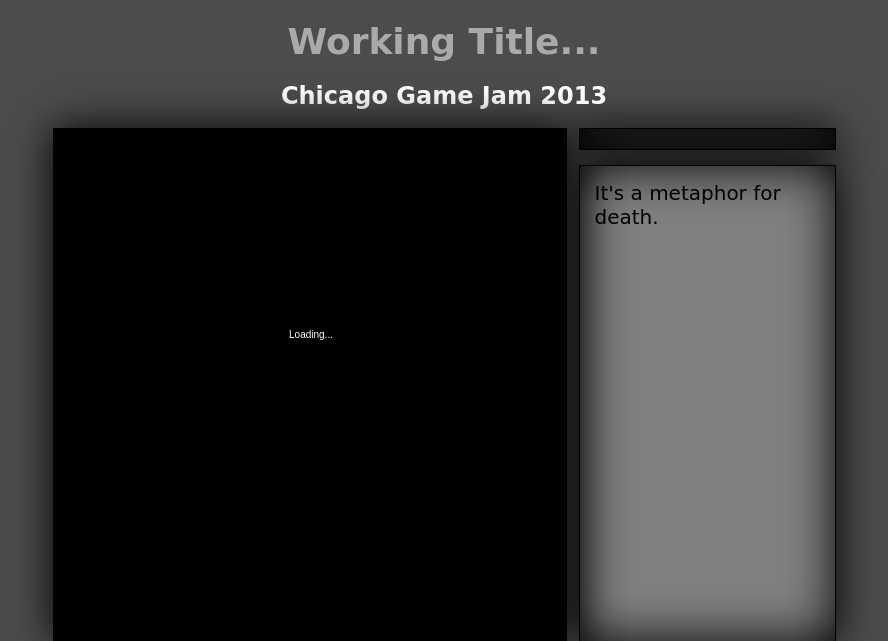
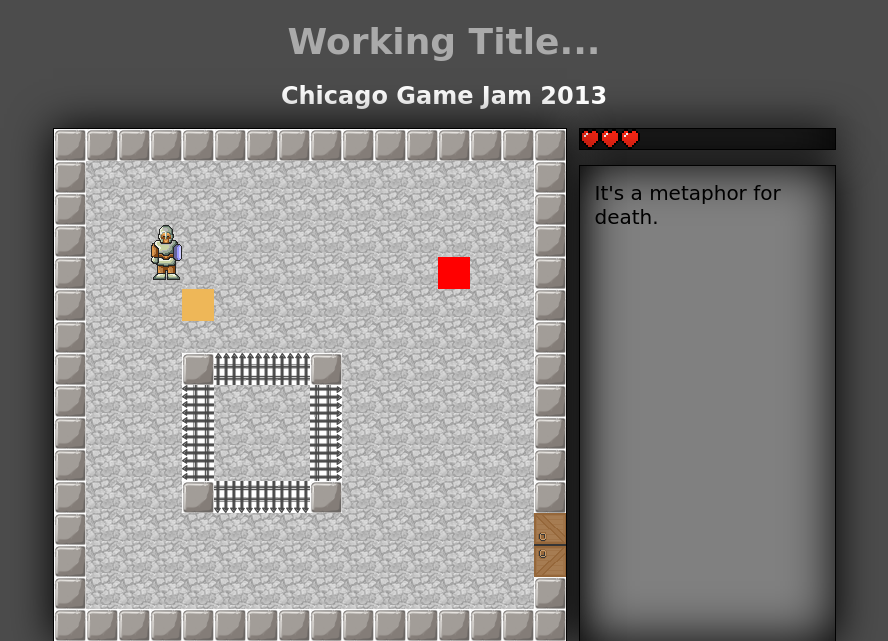
Before and after one commit to ceruleanlabs/Chicago-Game-Jam-2013, a CodeIgniter app: template application/views/index.php in a window 1280 px wide. Shown: the top 641 px of the page, without its empty margins (196-1084 px from the left). Run offline with CodeIgniter, Linux system fonts and the light colour scheme; the template is opened without the code that fills it, so the values that code supplies are empty; some libraries are stand-ins or nearby versions; some web fonts are replaced.

Commit message:
switch to flickering hearts

```diff
--- a/css/common.css
+++ b/css/common.css
@@ -49,10 +49,11 @@
   height: inherit;
 }
 
-#lives {
-  background: url("/images/lives.png") 0 0;
-  background-repeat: repeat-x;
-  width: 0;
+#lives > div {
+  background: url("/images/heart.png");
+  float: left;
+  width: 20px;
+  height: 20px;
 }
 
 #timer {
--- a/js/game.js
+++ b/js/game.js
@@ -34,7 +34,16 @@
 
     setLives: function(num) {
         this.livesLeft = num;
-        $("#lives").width(16 * num);
+        lives = $("#lives");
+        for (var i = 0; i < num; i++) {
+            lives.append("<div></div>");
+        }
+
+        $("#lives").children().bind("flicker", function() {
+            $(this).fadeOut(500).delay(100).fadeIn(500).delay(50)
+            .fadeOut(400).delay(50).fadeIn(400).delay(100)
+            .fadeOut(300);
+        });
     },
 
     toggleState: function() {
@@ -50,13 +59,12 @@
         }, ms_seconds, "linear", function() {
             $(this).hide().width(255);
             $("#lives").show();
+            $("#lives div:visible:last").trigger("flicker");
         });
     },
 
     playerDied: function() {
         this.livesLeft -= 1;
-        var w = $("#lives").width();
-        $("#lives").width(w - 16);
     }
 }
 
```
Also changed, not shown: images/heart.png (added), images/lives.png (deleted).
